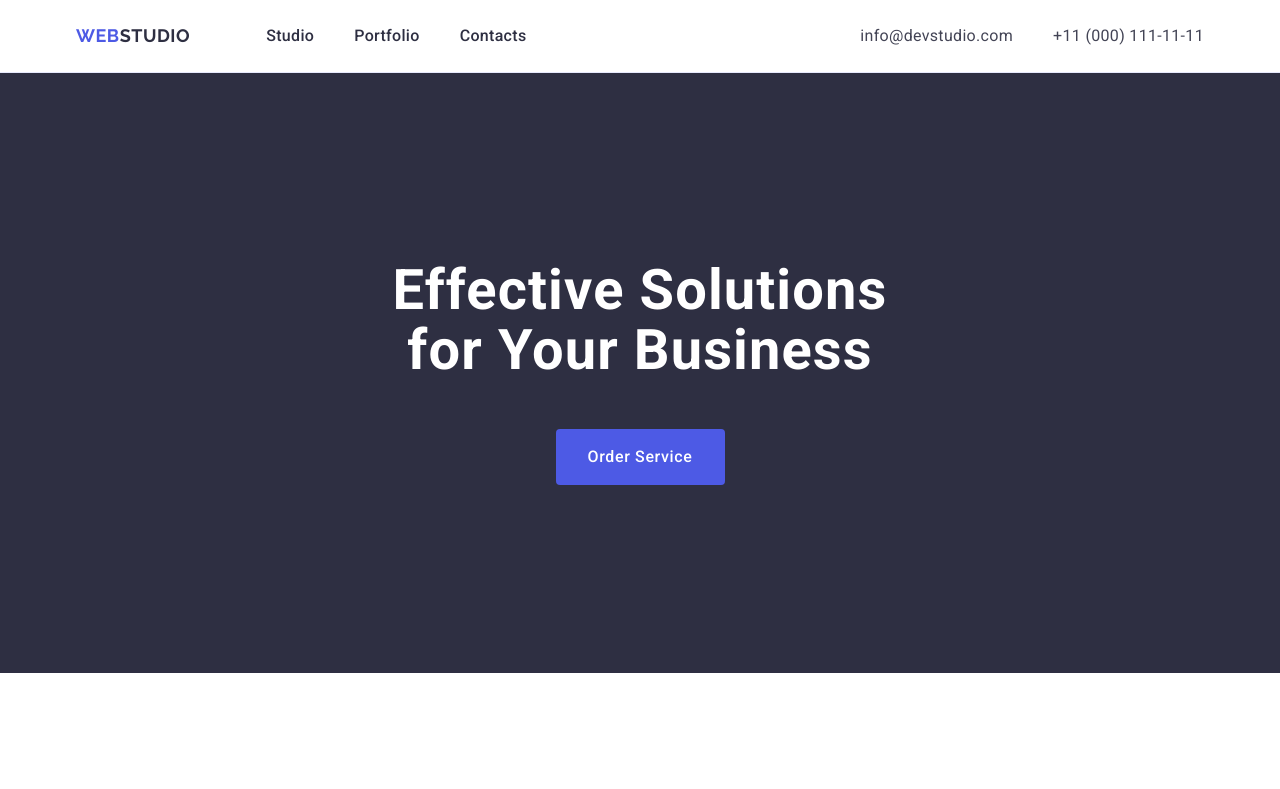
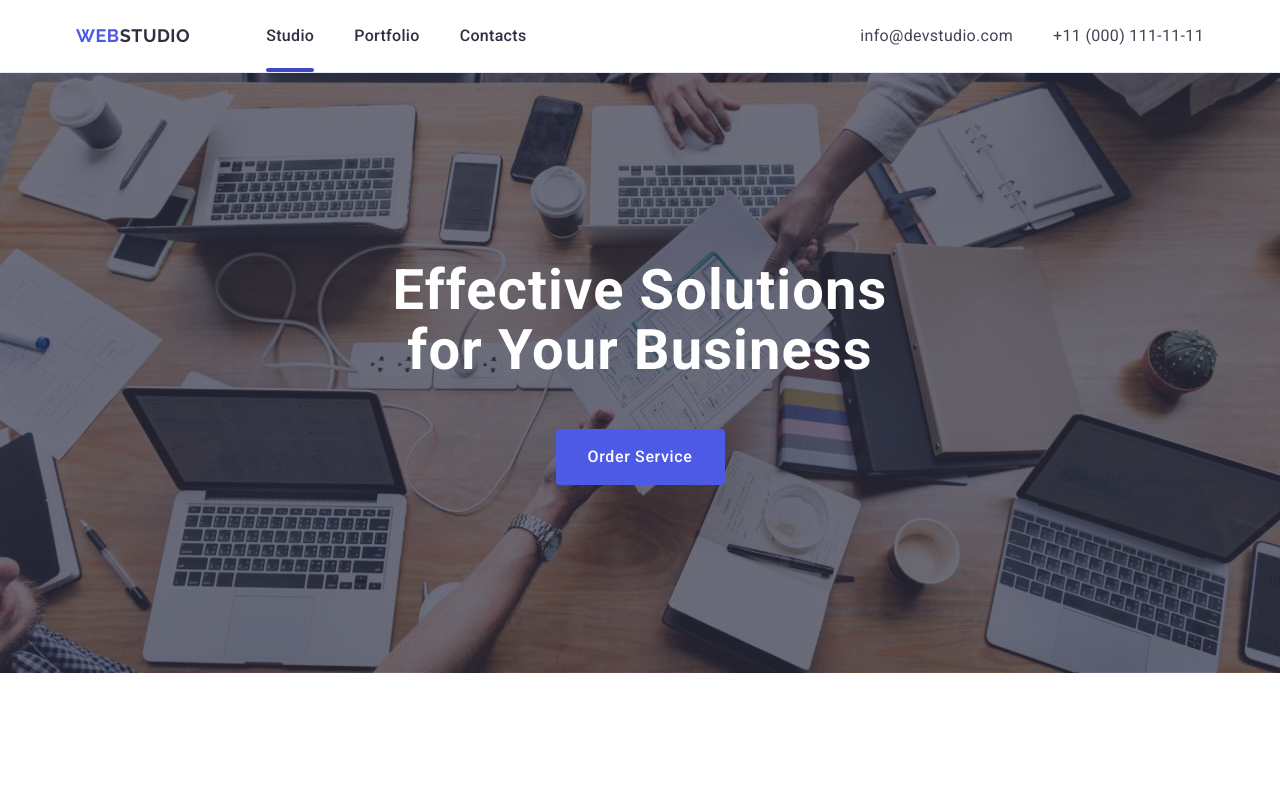
Before and after one commit to Evgeniy-Vovk/goit-markup-hw-04, a plain HTML site: page index.html in a window 1280 px wide. Shown: the top 789 px of the page. Drawn offline with nearby package versions, Linux system fonts and the light colour scheme.

Commit message:
homework four

```diff
--- a/css/styles.css
+++ b/css/styles.css
@@ -86,7 +86,19 @@ img {
   color: #2e2f42;
   padding: 24px 0;
   display: block;
+  position: relative;
 }
+.hover::after {
+  content: "";
+  position: absolute;
+  border-radius: 2px;
+  width: 48px;
+  height: 4px;
+  background: #404bbf;
+  bottom: 0;
+  right: 0;
+}
+
 .page-nav-link:hover {
   color: #404bbf;
 }
@@ -115,6 +127,14 @@ img {
 /* Main Content  */
 .section-title {
   background-color: #2e2f42;
+  background-image: linear-gradient(
+      rgba(46, 47, 66, 0.7),
+      rgba(46, 47, 66, 0.7)
+    ),
+    url(../images/people-office\ 1.jpg);
+  background-repeat: no-repeat;
+  background-position: center;
+  background-size: cover;
   padding: 188px 0;
 }
 
--- a/index.html
+++ b/index.html
@@ -25,7 +25,7 @@
         </a>
         <ul class="navigation-link">
           <li>
-            <a class="page-nav-link" href="./index.html" target="_blank">Studio</a>
+            <a class="page-nav-link hover" href="./index.html" target="_blank">Studio</a>
           </li>
           <li>
             <a class="page-nav-link" href="" target="_blank">Portfolio</a>
@@ -59,7 +59,7 @@
     </section>
     <!-- Section 2-->
     <section class="section-quality">
-      <div class="container container-quality ">
+      <div class="container container-quality">
         <h2 class="visually-hidden">Our priorities</h2>
         <ul class="quality-list">
           <li class="page-quality-list">
```
Also changed, not shown: images/symbol-defs.svg (added), 1 other file.
